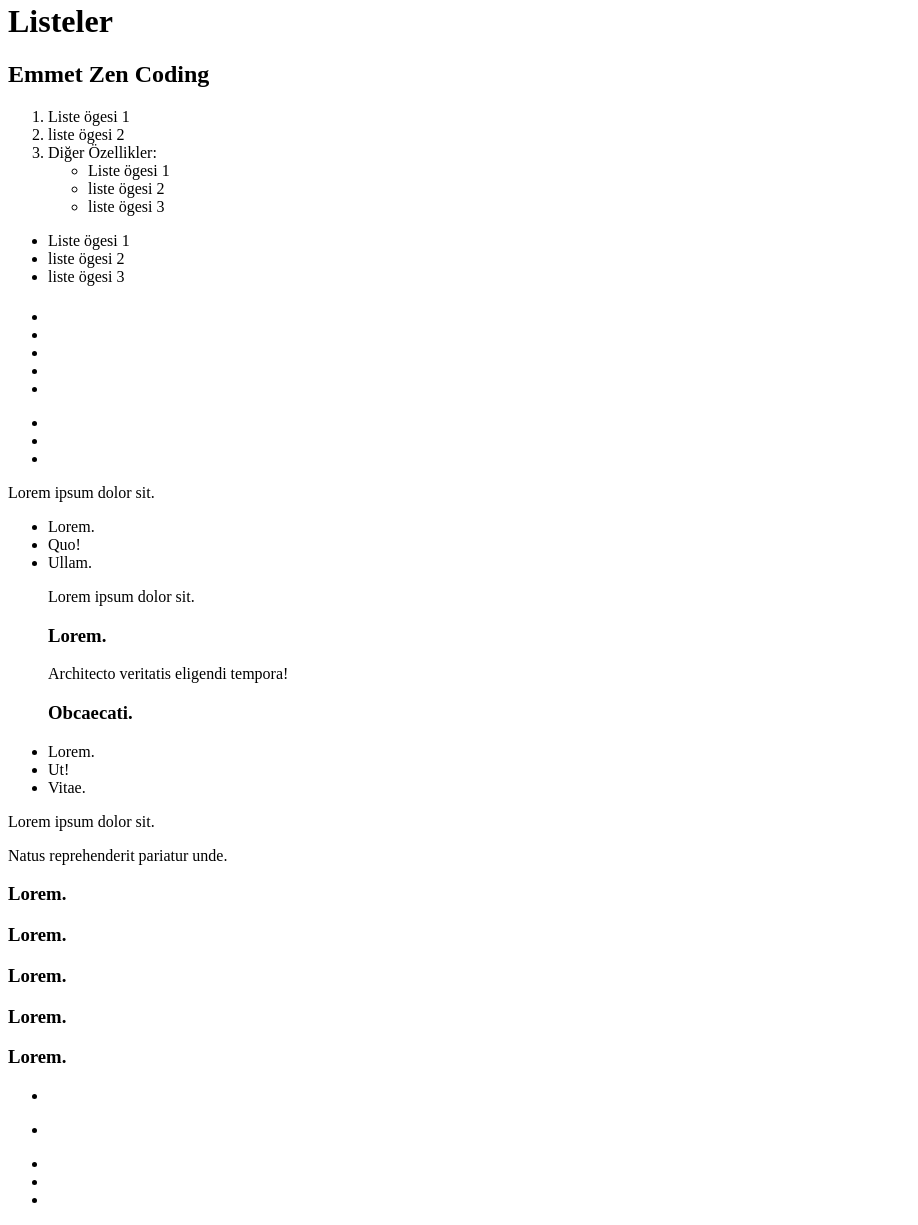
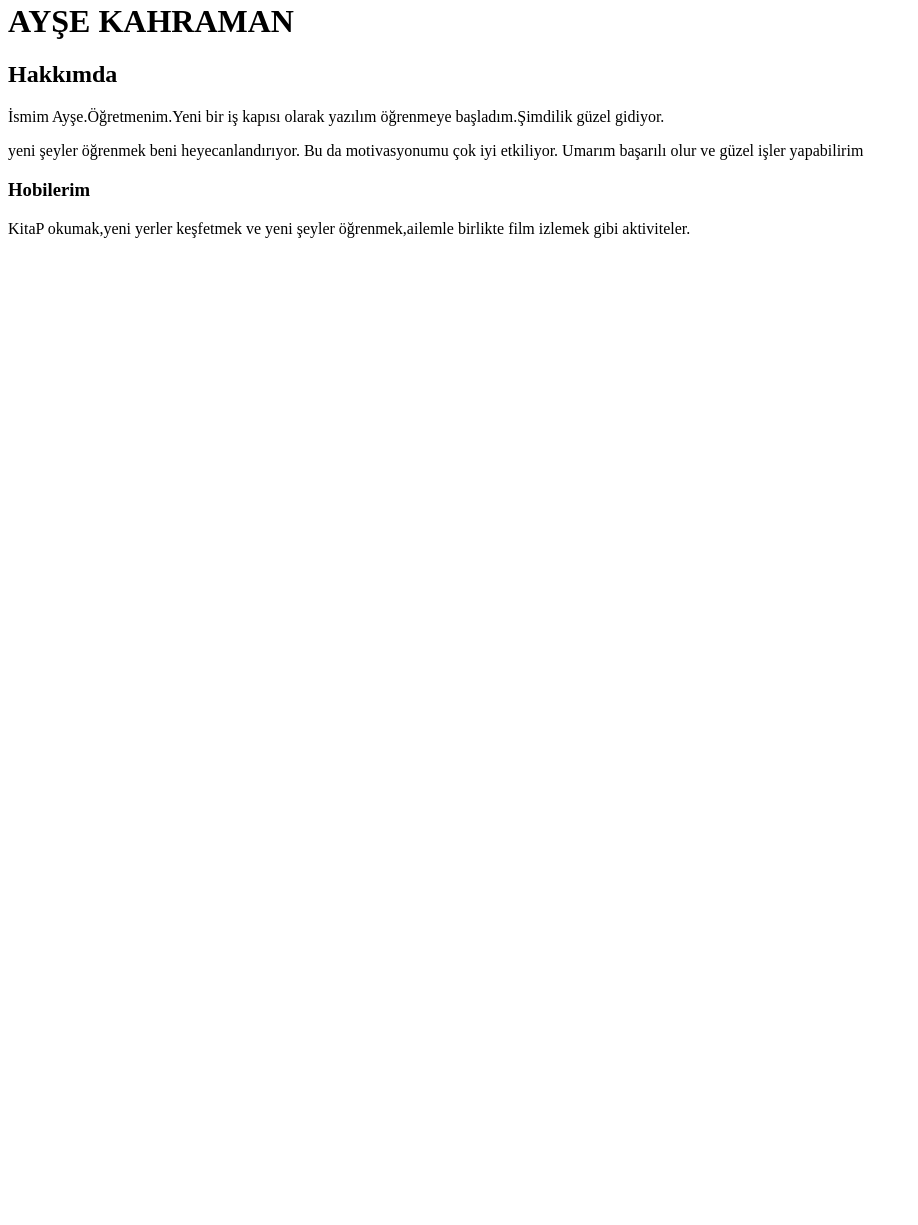
Before and after one commit to ayseayse0346/ayse-ilk-web-sayfasi-odevim, a plain HTML site: page index.html in a window 1280 px wide. Shown: the part 5-1230 px from the top of the page, without its empty margins (0-918 px from the left). After the commit the page ends 800 px from the top, so only its background shows below. Drawn offline with Linux system fonts and the light colour scheme.

Commit message:
index added

```diff
--- a/index.html
+++ b/index.html
@@ -1,125 +1,6 @@
-<h1>Listeler</h1>
-<h2>Emmet Zen Coding</h2>
-<!--
-    etiket isimlerini direk erebiliyoruz
-    +kardes oge
-    >icinde oge
-    ^yukarı çık ve oge oluştur
-    *carp ->p*3
-    lorem??->çok uzun yazı
-    lorem4 ->4 kelimelik lorem üret
-    . >-class
-    # ->di
--->
-<!--
-    Sıralı Listeler ->1,2,3 ordered list?->ol
-    Sıralı Olmayan Listeler->*,*,* unordered list?->ul->list item->li
--->
-
-<ol>
-    <li>Liste ögesi 1</li>
-    <li>liste ögesi 2</li>
-    <li>Diğer Özellikler:
-        <ul>
-        <li>Liste ögesi 1</li>
-        <li>liste ögesi 2</li>
-        <li>liste ögesi 3</li>
-    </ul>
- </li>
-</ol>
-<ul>
-    <li>Liste ögesi 1</li>
-    <li>liste ögesi 2</li>
-    <li>liste ögesi 3</li>
-</ul>
-
-<!--h1+h2-->
-<h1></h1>
-<h2></h2>
-
-<!--h1+p+p+h2+p+p+p+p -> h1+p*2+h2+p*4-->
-<h1></h1>
-<p></p>
-<p></p>
-<h2></h2>
-<p></p>
-<p></p>
-<p></p>
-<p></p>
-
-<!--ul>li*5-->
-<ul>
-    <li></li>
-    <li></li>
-    <li></li>
-    <li></li>
-    <li></li>
-</ul>
-
-<!--ul>li*3^p-->
-<ul>
-    <li></li>
-    <li></li>
-    <li></li>
-</ul>
-<p></p>
-
-<!--p>lorem4-->
-<p>Lorem ipsum dolor sit.</p>
-
-<!--ul>li*3>lorem1^p*2>lorem4+h3>lorem1 -- hatalı--  -->
-<ul>
-    <li>Lorem.</li>
-    <li>Quo!</li>
-    <li>Ullam.</li>
-    <p>
-        Lorem ipsum dolor sit.
-        <h3>Lorem.</h3>
-    </p>
-    <p>
-        Architecto veritatis eligendi tempora!
-        <h3>Obcaecati.</h3>
-    </p>
-</ul>
-
-<!--ul>li*3>lorem1^^p*2>lorem4^h3>lorem1-->
-<ul>
-    <li>Lorem.</li>
-    <li>Ut!</li>
-    <li>Vitae.</li>
-</ul>
-<p>Lorem ipsum dolor sit.</p>
-<p>Natus reprehenderit pariatur unde.</p>
-<h3>Lorem.</h3>
-
-<!--h3.deneme>lorem1-->
-<h3 class="deneme">Lorem.</h3>
-
-<!--h3#idolussun>lorem1-->
-<h3 id="idolussun">Lorem.</h3>
-
-<!--h3.deneme#idolussun>lorem1-->
-<h3 class="deneme" id="idolussun">Lorem.</h3>
-
-<!--h3#idolussun.deneme>lorem1-->
-<h3 id="idolussun" class="deneme">Lorem.</h3>
-
-<!--.tepki-->
-<div class="tepki"></div>
-
-<!--ul>li.tepki-->
-<ul>
-    <li class="tepki"></li>
-</ul>
-
-<!--ul>.tepki -- li yazmadan da liste yapacağını otomatik bilir-- -->
-<ul>
-    <li class="tepki"></li>
-</ul>
-
-<!--ul>.text-red*3-->
-<ul>
-    <li class="text-red"></li>
-    <li class="text-red"></li>
-    <li class="text-red"></li>
-</ul>
+<h1>AYŞE KAHRAMAN</h1>
+<h2>Hakkımda</h2>
+<p>İsmim Ayşe.Öğretmenim.Yeni bir iş kapısı olarak yazılım öğrenmeye başladım.Şimdilik güzel gidiyor.</p>
+<p>yeni şeyler öğrenmek beni heyecanlandırıyor. Bu da motivasyonumu çok iyi etkiliyor. Umarım başarılı olur ve güzel işler yapabilirim</p>
+<h3>Hobilerim</h3>
+<p>KitaP okumak,yeni yerler keşfetmek ve yeni şeyler öğrenmek,ailemle birlikte film izlemek gibi aktiviteler.</p>
```
